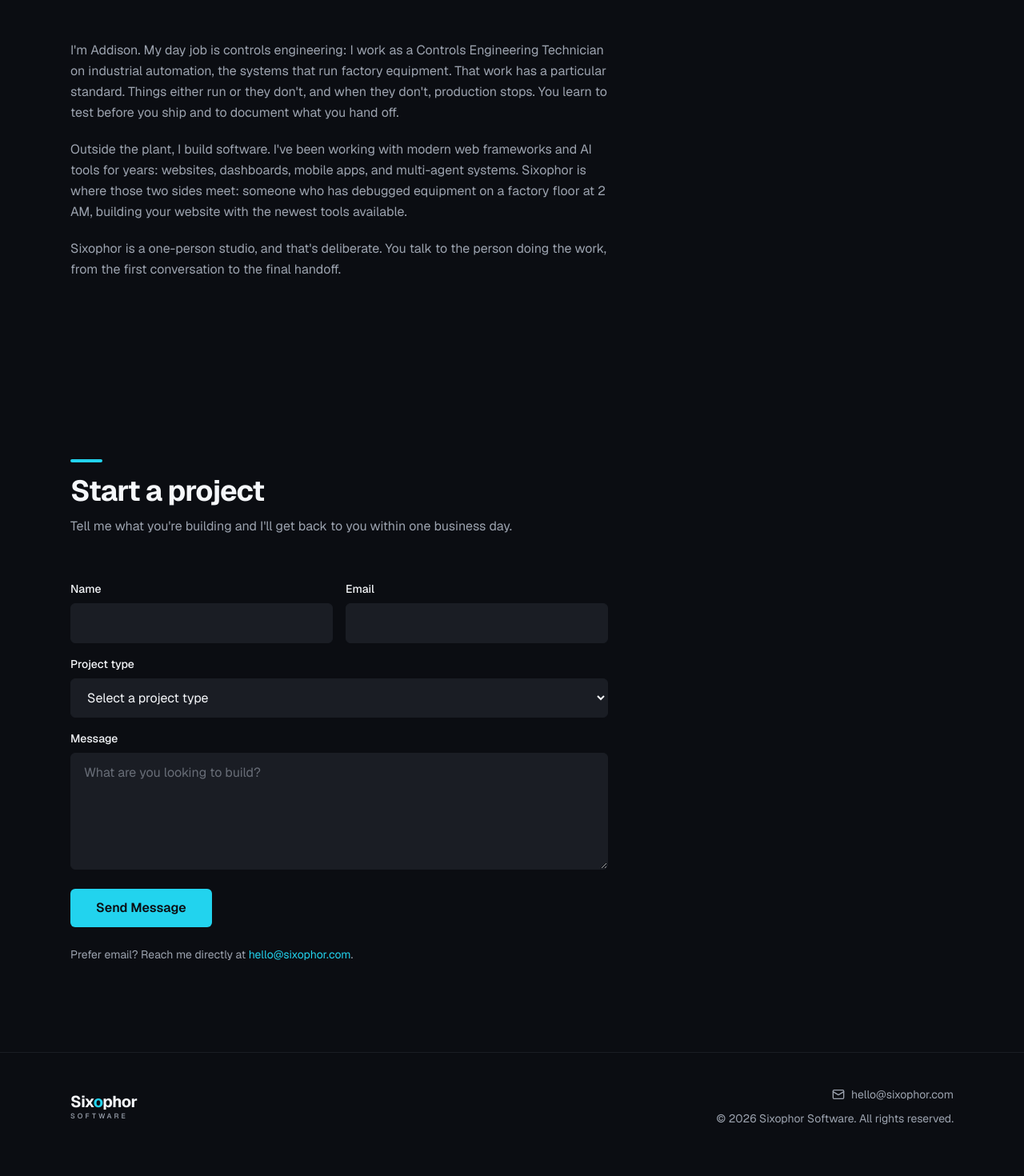
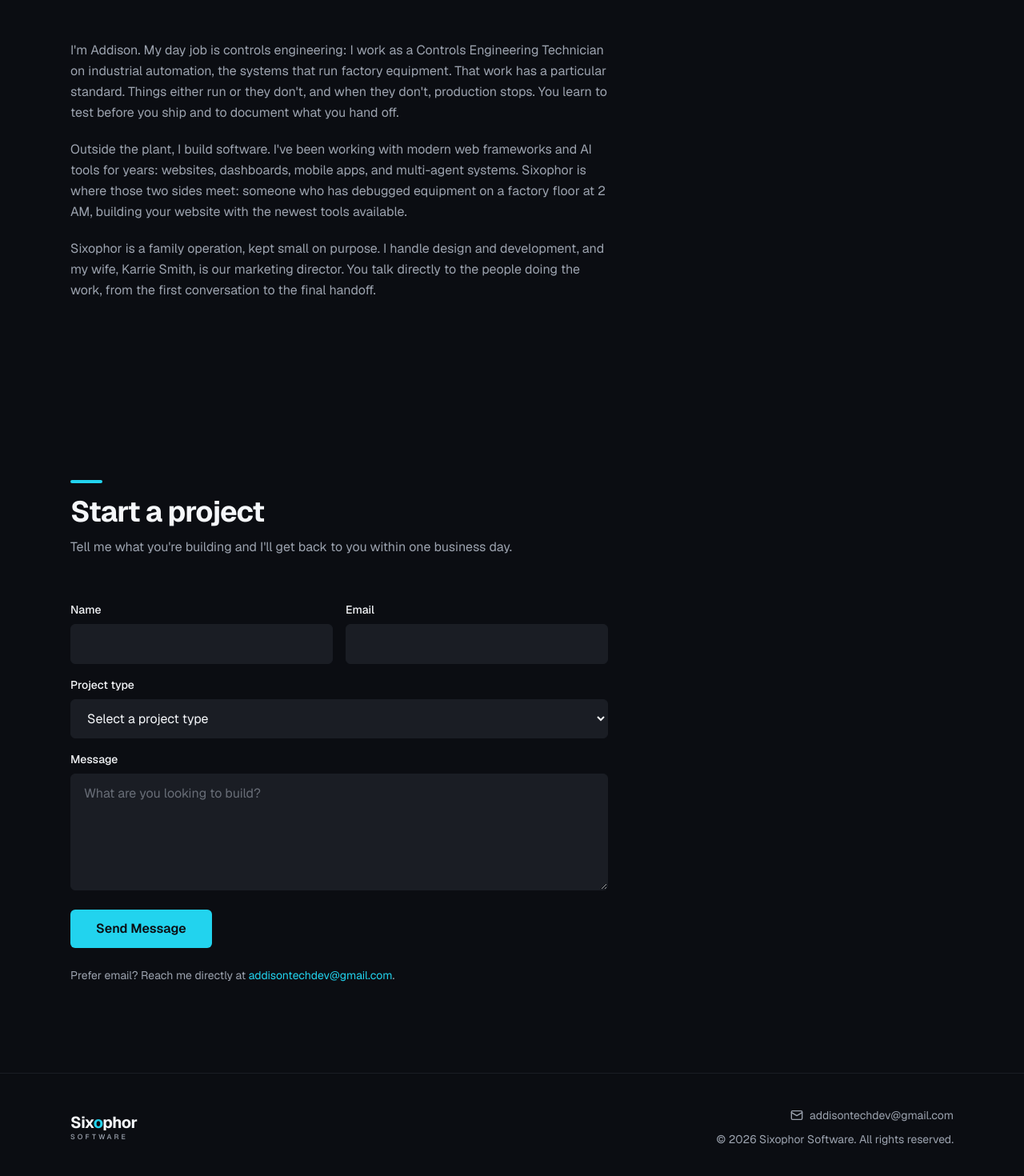
Before and after one commit to AddisonTech/Sixophor, a Next.js app: page / in a window 1280 px wide. Shown: the part 3254-4724 px from the top of the page at 80% size. Before the commit the page ends 4702 px from the top, so only its background shows below. Built offline with nearby package versions, Linux system fonts and the light colour scheme.

Commit message:
Update contact email, add marketing director to About, new 604 favicon

```diff
--- a/components/About.tsx
+++ b/components/About.tsx
@@ -22,9 +22,10 @@
           2 AM, building your website with the newest tools available.
         </p>
         <p>
-          Sixophor is a one-person studio, and that&apos;s deliberate. You talk
-          to the person doing the work, from the first conversation to the
-          final handoff.
+          Sixophor is a family operation, kept small on purpose. I handle
+          design and development, and my wife, Karrie Smith, is our marketing
+          director. You talk directly to the people doing the work, from the
+          first conversation to the final handoff.
         </p>
       </div>
     </section>
--- a/components/Contact.tsx
+++ b/components/Contact.tsx
@@ -1,5 +1,6 @@
 import SectionHeading from "./SectionHeading";
-import ContactForm, { CONTACT_EMAIL } from "./ContactForm";
+import ContactForm from "./ContactForm";
+import { CONTACT_EMAIL } from "@/lib/site";
 
 export default function Contact() {
   return (
--- a/components/ContactForm.tsx
+++ b/components/ContactForm.tsx
@@ -2,9 +2,7 @@
 
 import { useState } from "react";
 import { services } from "@/lib/services";
-
-// Update this when the real studio inbox exists.
-export const CONTACT_EMAIL = "hello@sixophor.com";
+import { CONTACT_EMAIL } from "@/lib/site";
 
 const inputClass =
   "w-full rounded-md border border-panel bg-panel px-4 py-3 text-base text-fg placeholder:text-muted/60 focus:border-accent focus:outline-none";
--- a/components/Footer.tsx
+++ b/components/Footer.tsx
@@ -1,5 +1,5 @@
 import Wordmark from "./Wordmark";
-import { CONTACT_EMAIL } from "./ContactForm";
+import { CONTACT_EMAIL } from "@/lib/site";
 
 export default function Footer() {
   return (
--- /dev/null
+++ b/lib/site.ts
@@ -0,0 +1 @@
+export const CONTACT_EMAIL = "addisontechdev@gmail.com";
```
Also changed, not shown: app/icon.svg.
